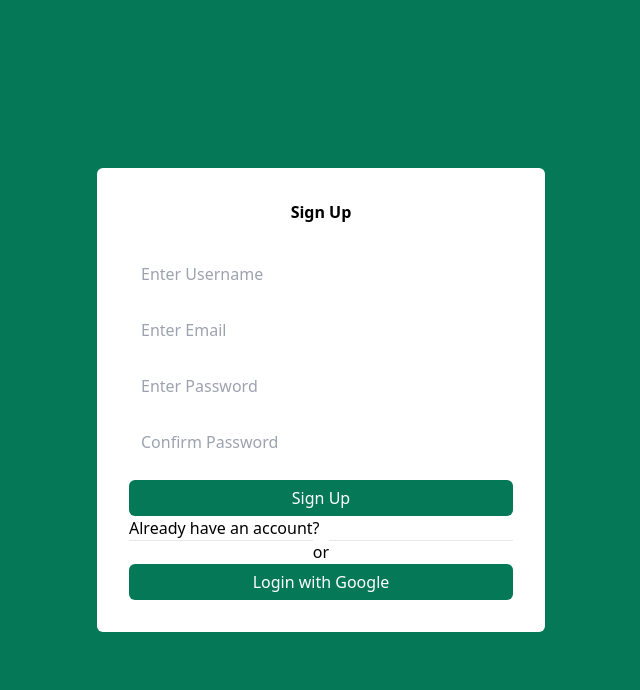
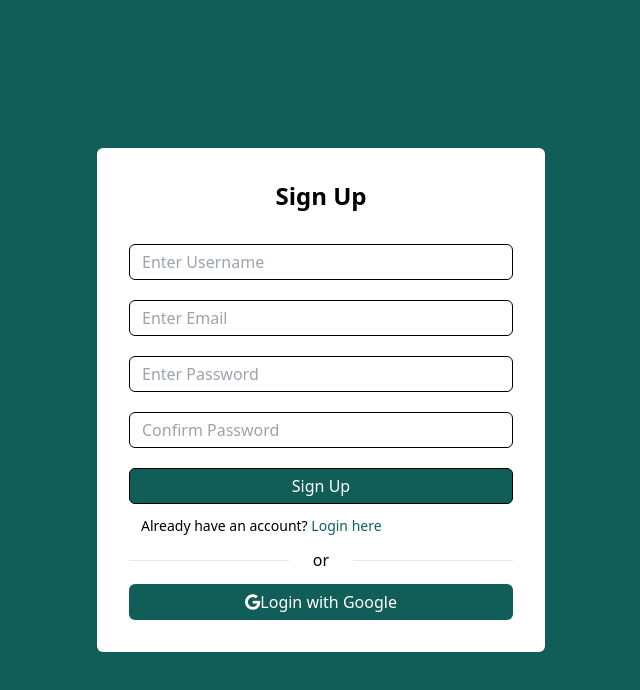
Before and after one commit to ImanAbdella20/pomodoro-timer-MERN-stack, a React (Vite) app in the folder frontend/: page / in a window 1280 px wide. Shown: the top 690 px of the page, without its empty margins (319-959 px from the left). Built offline with nearby package versions, Linux system fonts and the light colour scheme; no server answers.

Commit message:
added a route between login and signup

```diff
--- a/frontend/package.json
+++ b/frontend/package.json
@@ -10,10 +10,12 @@
     "preview": "vite preview"
   },
   "dependencies": {
+    "@fortawesome/fontawesome-free": "^6.7.1",
     "axios": "^1.7.7",
     "firebase": "^11.0.2",
     "react": "^18.3.1",
-    "react-dom": "^18.3.1"
+    "react-dom": "^18.3.1",
+    "react-router-dom": "^7.0.1"
   },
   "devDependencies": {
     "@eslint/js": "^9.13.0",
--- a/frontend/src/App.tsx
+++ b/frontend/src/App.tsx
@@ -1,9 +1,9 @@
 import React, { useEffect, useState } from 'react';
 import { onAuthStateChanged } from 'firebase/auth';
 import {auth} from './firebase/firebaseConfig';
-import SignUp from './pages/Authentication/SignUp';
 import { doSignOut } from './firebase/auth';
-import PomodoroTimerPage from './pages/PomodoroTimerPage';
+import { RouterProvider } from 'react-router-dom';
+import router from './components/route/route';
 
 const App: React.FC = () => {
   const [user, setUser] = useState<any>(null);
@@ -21,12 +21,11 @@ const App: React.FC = () => {
       {user ? (
         <div>
           <p>Welcome, {user.email}</p>
-          <PomodoroTimerPage/>
           <button onClick={() => doSignOut()}>Sign Out</button>
         </div>
       ) : (
         <div>
-          <SignUp />
+           <RouterProvider router={ router}/>
         </div>
       )}
     </div>
--- /dev/null
+++ b/frontend/src/components/route/route.tsx
@@ -0,0 +1,18 @@
+import { createBrowserRouter } from "react-router-dom";
+import Login from "../../pages/Authentication/Login";
+import SignUp from "../../pages/Authentication/SignUp";
+
+
+const router = createBrowserRouter([
+    {
+        path:'/',
+        element:<SignUp/>
+    },
+    {
+        path:'/login',
+        element:<Login/>
+    },
+
+]);
+
+export default router;
--- a/frontend/src/index.css
+++ b/frontend/src/index.css
@@ -1,3 +1,4 @@
+@import '@fortawesome/fontawesome-free/css/all.css';
 @tailwind base;
 @tailwind components;
 @tailwind utilities;
--- a/frontend/src/pages/Authentication/Login.tsx
+++ b/frontend/src/pages/Authentication/Login.tsx
@@ -1,7 +1,8 @@
 import React, { useState } from 'react';
 import { useAuth } from '../../context/authContext';
-import { doSignInUserWithEmailAndPassword, doSignInWithGoogle } from '../../firebase/auth';
+import { doSignInUserWithEmailAndPassword } from '../../firebase/auth';
 import axios from 'axios';
+import { onGoogleSignIn } from './googleLogin';
 
 
 const Login = () => {
@@ -44,30 +45,7 @@ const Login = () => {
     }
   };
 
-  const onGoogleSignIn = async (e: React.FormEvent) => {
-    e.preventDefault();
 
-    if (!signingIn) {
-      setSigningIn(true);
-
-      try {
-        const userCredential = await doSignInWithGoogle();
-        const user = userCredential.user;
-        const idToken = await user.getIdToken();
-        console.log("Id Token:" , idToken);
-
-
-        // Send token to backend
-        await axios.post(`${process.env.REACT_APP_API_URL}/api/login`, { email: user.email, idToken });
-      } catch (err) {
-        if (err instanceof Error) {
-          setError(err.message);
-        }
-      } finally {
-        setSigningIn(false);
-      }
-    }
-  };
 
   return (
     <div className='flex items-center justify-center min-h-screen bg-customGreen'>
@@ -86,11 +64,11 @@ const Login = () => {
       />
       {error && <div className="error">{error}</div>}
       <button type="submit" disabled={signingIn}>Sign In</button>
-      <button onClick={onGoogleSignIn} disabled={signingIn}>Sign In with Google</button>
+      <button onClick={(e) => onGoogleSignIn(e,signingIn,setSigningIn,setError)} disabled={signingIn}>Sign In with Google</button>
     </form>
     </div>
 
   );
 };
 
-export default Login;
+export default Login ;
--- a/frontend/src/pages/Authentication/SignUp.tsx
+++ b/frontend/src/pages/Authentication/SignUp.tsx
@@ -1,6 +1,9 @@
 import { useState } from 'react';
 import axios from 'axios';
 import { doCreateUserWithEmailAndPassword } from '../../firebase/auth';
+import { Link } from 'react-router';
+import { onGoogleSignIn } from './googleLogin';
+import '@fortawesome/fontawesome-free'
 
 const SignUp = () => {
   const [userName, setUserName] = useState('');
@@ -8,6 +11,7 @@ const SignUp = () => {
   const [password, setPassword] = useState('');
   const [confirmPassword, setConfirmPassword] = useState('');
   const [isRegistering, setIsRegistering] = useState(false);
+  const [error, setError] = useState('');
 
   const handleSignUp = async (e: React.FormEvent) => {
     e.preventDefault();
@@ -42,50 +46,52 @@ const SignUp = () => {
     <>
     <div className='flex justify-center items-center  bg-customGreen  min-h-screen '>
       <div className='p-8 max-w-md  bg-white rounded-md'>
-      <h1 className='text-center mb-8 text-black font-sans font-bold'>Sign Up</h1>
+      <h1 className='text-center mb-8 text-black font-sans font-bold text-2xl'>Sign Up</h1>
       <form onSubmit={handleSignUp}>
         <input
           type="text"
           placeholder='Enter Username'
           onChange={(e) => setUserName(e.target.value)}
           required
-          className='w-full mb-5 h-9 rounded-md pl-3'
+          className='w-full mb-5 h-9 rounded-md pl-3 border border-black '
         />
         <input
           type="email"
           placeholder='Enter Email'
           onChange={(e) => setEmail(e.target.value)}
           required
-           className='w-full mb-5 h-9 rounded-md pl-3'
+           className='w-full mb-5 h-9 rounded-md pl-3 border border-black'
         />
         <input
           type="password"
           placeholder='Enter Password'
           onChange={(e) => setPassword(e.target.value)}
           required
-           className='w-full mb-5 h-9 rounded-md pl-3'
+           className='w-full mb-5 h-9 rounded-md pl-3 border border-black'
         />
         <input
           type="password"
           placeholder='Confirm Password'
           onChange={(e) => setConfirmPassword(e.target.value)}
           required
-           className='w-full mb-5 h-9 rounded-md pl-3'
+           className='w-full mb-5 h-9 rounded-md pl-3 border border-black'
         />
         <button
         type="submit"
         disabled={isRegistering}
-        className='bg-customGreen w-full h-9 rounded-md text-white'
+        className='bg-customGreen w-full h-9 rounded-md text-white border border-black'
         >Sign Up</button>
 
-        <h6 className='font-light '>Already have an account?</h6>
+        <h6 className='font-light m-3 text-sm'>Already have an account? <Link to="/login" className='text-customGreen'>Login here</Link></h6>
 <div className='flex '>
-<hr className='w-48'/> or <hr className='w-48' />
+<hr className='w-48 mt-3 mb-3 ' /> <span className='ml-6 mr-6 mb-3'>or</span> <hr className='w-48 mt-3' />
 </div>
 
 <button
 className='bg-customGreen w-full h-9 rounded-md text-white'
+onClick={(e) => onGoogleSignIn(e,isRegistering,setIsRegistering,setError)}
 >
+<i className='fab fa-google'></i>
   Login with Google</button>
       </form>
 
--- /dev/null
+++ b/frontend/src/pages/Authentication/googleLogin.tsx
@@ -0,0 +1,33 @@
+import axios from "axios";
+import { doSignInWithGoogle } from "../../firebase/auth";
+
+
+export const onGoogleSignIn = async (
+    e: React.FormEvent,
+    signingIn:boolean,
+    setSigningIn:React.Dispatch<React.SetStateAction<boolean>>,
+    setError:React.Dispatch<React.SetStateAction<string>>,
+) => {
+    e.preventDefault();
+
+    if (!signingIn) {
+      setSigningIn(true);
+
+      try {
+        const userCredential = await doSignInWithGoogle();
+        const user = userCredential.user;
+        const idToken = await user.getIdToken();
+        console.log("Id Token:" , idToken);
+
+
+        // Send token to backend
+        await axios.post(`${process.env.REACT_APP_API_URL}/api/login`, { email: user.email, idToken });
+      } catch (err) {
+        if (err instanceof Error) {
+          setError(err.message);
+        }
+      } finally {
+        setSigningIn(false);
+      }
+    }
+  };
--- a/frontend/src/pages/PomodoroTimerPage.tsx
+++ /dev/null
@@ -1,9 +0,0 @@
-import React from 'react'
-
-const PomodoroTimerPage = () => {
-  return (
-    <div>PomodoroTimerPage</div>
-  )
-}
-
-export default PomodoroTimerPage
--- a/frontend/tailwind.config.js
+++ b/frontend/tailwind.config.js
@@ -7,7 +7,7 @@ export default {
   theme: {
     extend: {
       colors:{
-        customGreen:"#047857",
+        customGreen:"#115e59",
       },
     },
   },
```
Also changed, not shown: frontend/src/main.tsx (+6 -6 lines), frontend/src/pages/HomePage.tsx (deleted, +0 -11 lines), 1 other file (tests, documents, lock files or other folders).
